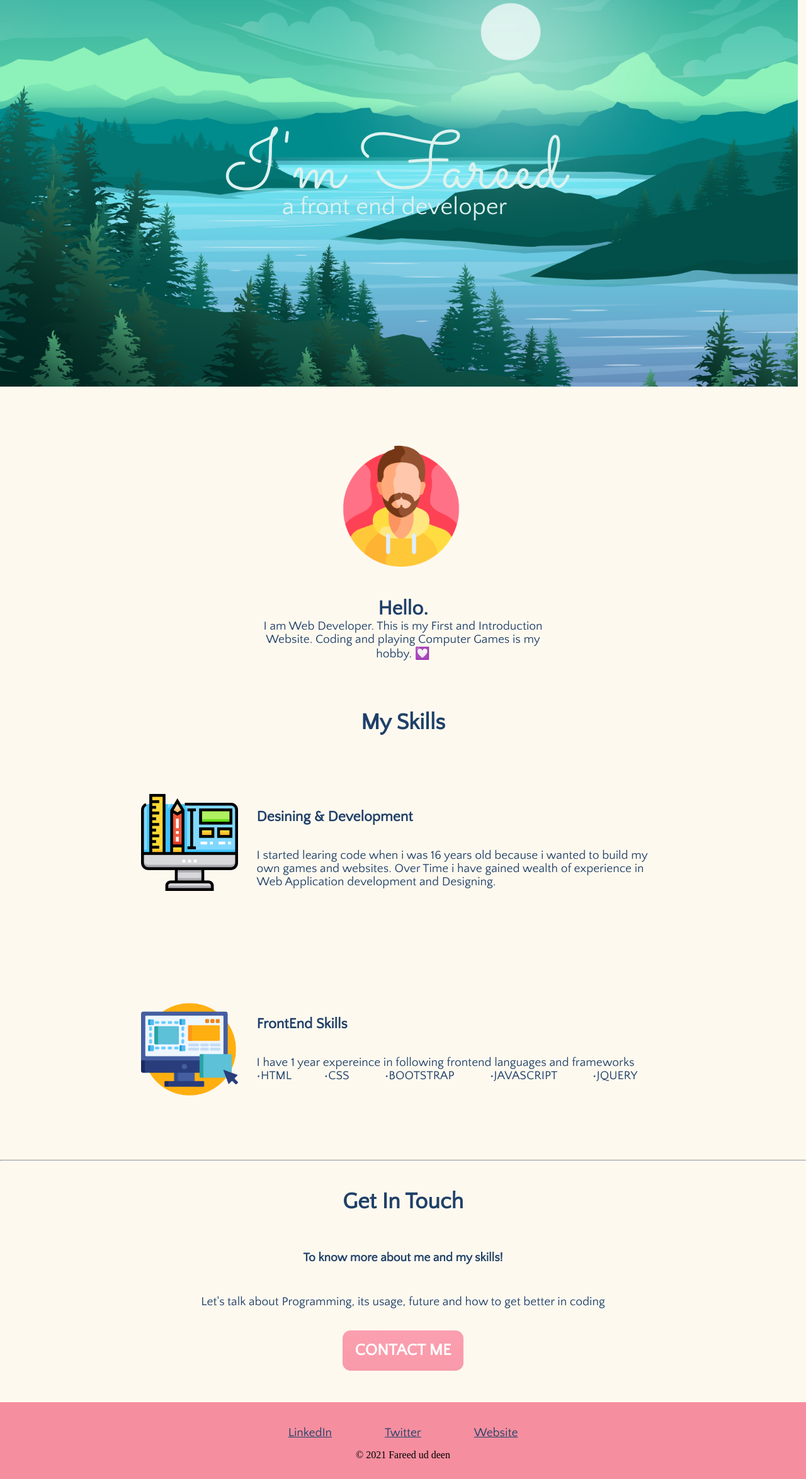
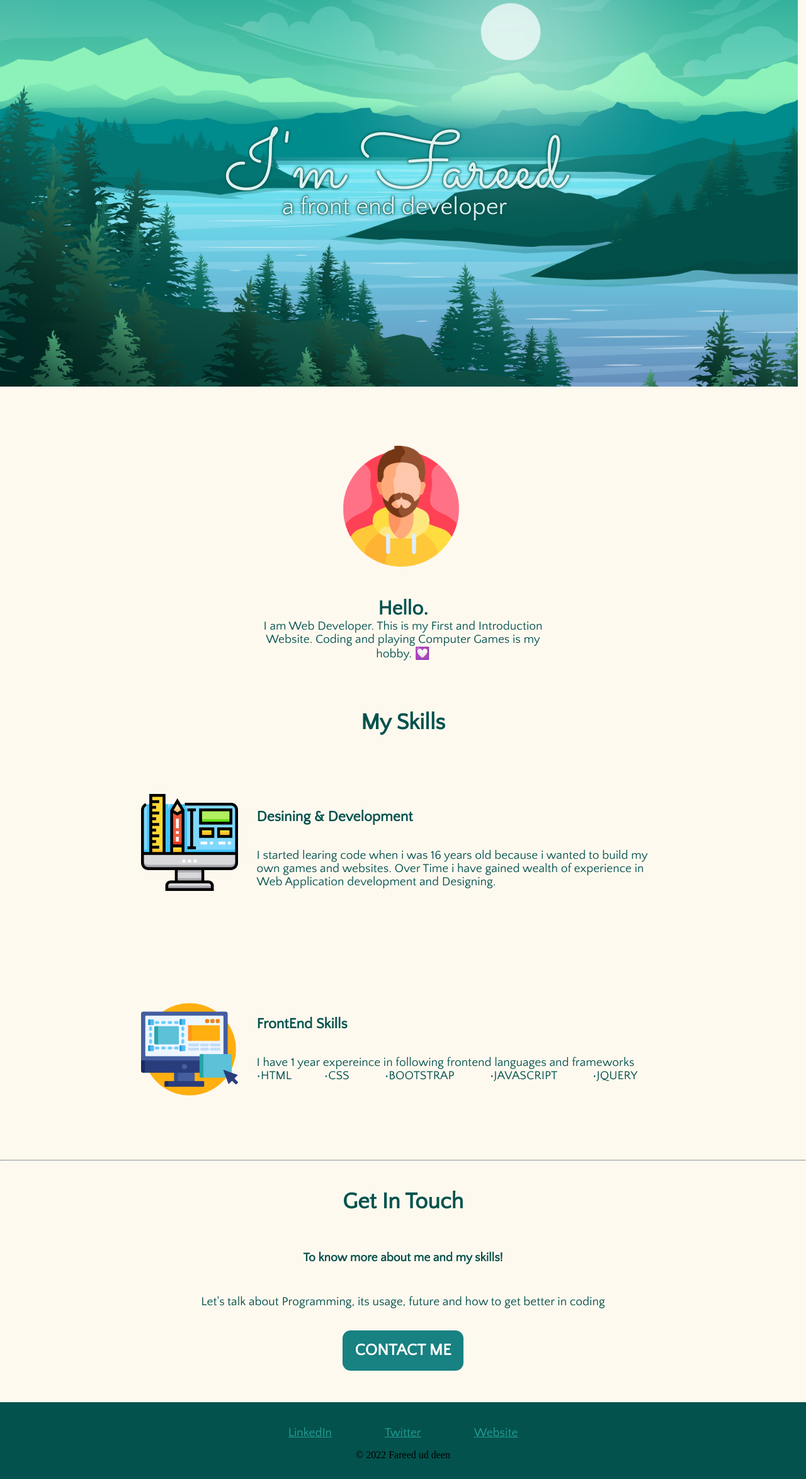
Before and after one commit to Meer-Dev/PROJECT-3-CSS, a plain HTML site: page index.html in a window 1280 px wide. Shown: the whole page at 63% size. Drawn offline with Linux system fonts and the light colour scheme; a web font is replaced by a local one.

Commit message:
first commit

```diff
--- a/css/style.css
+++ b/css/style.css
@@ -22,33 +22,44 @@ body,head{
 }
 #a{
     font-size: 10vw;
-    color: #dcf2ef;
-    text-shadow: cornsilk;
+    color: #ddf1ef;
+    text-shadow: 0 0 3px #024f49, 0 0 5px #024f49;
 
     font-family: 'Sacramento', cursive;
     position: absolute;
 
     top: 14vw;
     left: 28vw;
+}
+#b{
 
 
-
+    top: 24vw;
+    left: 35vw;
+    margin: auto;
+    color: #ddf1ef;
+    text-shadow: 0 0 3px #024f49, 0 0 5px #024f49;
+    font-size: 3vw;
+    font-family: 'Quattrocento Sans', sans-serif;
+    position: absolute;
 }
 .gg{
     text-align: center;
     font-size: 1.5vw;
     font-family: 'Quattrocento Sans', sans-serif;
     padding: 15px;
-    color: #1F4068;
+    color: #024f49;
     text-shadow: cornsilk;
 }
 .btn {
-    background: #FB9FAF;
-    background-image: -webkit-linear-gradient(top, #FB9FAF, #F99AAA);
-    background-image: -moz-linear-gradient(top, #FB9FAF, #F99AAA);
-    background-image: -ms-linear-gradient(top, #FB9FAF, #F99AAA);
-    background-image: -o-linear-gradient(top, #FB9FAF, #F99AAA);
-    background-image: -webkit-gradient(to bottom, #FB9FAF, #F99AAA);
+    background: #024f49;
+    background-image: -webkit-linear-gradient(top, #188181, #188181);
+    background-image: -webkit-linear-gradient(top, #188181, #188181);
+    background-image: -webkit-linear-gradient(top, #188181, #188181);
+    background-image: -moz-linear-gradient(top, #188181, #188181);
+    background-image: -ms-linear-gradient(top, #188181, #188181);
+    background-image: -o-linear-gradient(top, #188181, #188181);
+    background-image: -webkit-gradient(to bottom, #188181, #188181);
     -webkit-border-radius: 1vw;
     -moz-border-radius: 1vw;
     border-radius: 1vw;
@@ -70,11 +81,11 @@ body,head{
  .btn:hover {
     border: solid #FFFFFF 1px;
     background: #F58E9F;
-    background-image: -webkit-linear-gradient(top, #F58E9F, #F56B83);
-    background-image: -moz-linear-gradient(top, #F58E9F, #F56B83);
-    background-image: -ms-linear-gradient(top, #F58E9F, #F56B83);
-    background-image: -o-linear-gradient(top, #F58E9F, #F56B83);
-    background-image: -webkit-gradient(to bottom, #F58E9F, #F56B83);
+    background-image: -webkit-linear-gradient(top, #106c6c, #03524d);
+    background-image: -moz-linear-gradient(top, #106c6c, #03524d);
+    background-image: -ms-linear-gradient(top, #106c6c, #03524d);
+    background-image: -o-linear-gradient(top, #106c6c, #03524d);
+    background-image: -webkit-gradient(to bottom, #106c6c, #03524d);
     -webkit-border-radius: 20px;
     -moz-border-radius: 20px;
     border-radius: 20px;
@@ -85,7 +96,7 @@ body,head{
     font-size: 2.8vw;
     font-family: 'Quattrocento Sans', sans-serif;
     padding: 15px;
-    color: #1F4068;
+    color: #03524d;
     text-shadow: cornsilk;
 
 }
@@ -99,20 +110,20 @@ body,head{
     font-size: 1.5vw;
     font-family: 'Quattrocento Sans', sans-serif;
     padding: 15px;
-    color: #1F4068;
+    color: #03524d;
     text-shadow: cornsilk;
 }
 .myskills{
     font-size: 2.8vw;
     font-family: 'Quattrocento Sans', sans-serif;
     /* margin-bottom: 10%; */
-    color: #1F4068;
+    color: #03524d;
     text-shadow: cornsilk;
 
 }
 .h{
     padding-top: 45px;
-    color: #1F4068;
+    color: #03524d;
     text-shadow: cornsilk;
     margin-top: 10%;
 
@@ -122,8 +133,8 @@ body,head{
     font-family: 'Quattrocento Sans', sans-serif;
     text-align: left;
     /* margin-top: 10%; */
-    color: #1F4068;
-    text-shadow: cornsilk;
+    color: #03524d;
+    text-shadow: 03524d;
 
 }
 .p{
@@ -131,7 +142,7 @@ body,head{
     font-family: 'Quattrocento Sans', sans-serif;
     text-align: left;
     padding: 15px;
-    color: #1F4068;
+    color: #03524d;
     text-shadow: cornsilk;
     margin-bottom: 12%;
 
@@ -141,7 +152,7 @@ body,head{
     font-family: 'Quattrocento Sans', sans-serif;
     text-align: center;
     padding-top: 15px;
-    color: #1F4068;
+    color: #03524d;
     text-shadow: cornsilk;
     margin-bottom: 0;
     padding-bottom: 0;
@@ -153,7 +164,7 @@ body,head{
     font-family: 'Quattrocento Sans', sans-serif;
     text-align: center;
     padding-bottom: 50px;
-    color: #1F4068;
+    color: #03524d;
     text-shadow: cornsilk;
     margin: auto;
 }
@@ -197,17 +208,7 @@ padding-top: 5%;
 /* margin-bottom: 100px; */
 }
 
-#b{
 
-
-    top: 24vw;
-    left: 35vw;
-    margin: auto;
-    color: #dcf2ef;
-    font-size: 3vw;
-    font-family: 'Quattrocento Sans', sans-serif;
-    position: absolute;
-}
 img{
     height: 48vw;
 }
@@ -230,13 +231,13 @@ img{
 
 }
 .bottom-container{
-    background-color: #F58E9F;
+    background-color: #03524d;
     padding-top: 3%;
     padding-bottom: 1%;
 
 }
 .footer-link{
-    color: #1F4068;
+    color: #24a098;
     margin-right: 40px;
     margin-left: 40px;
     font-size: 1.5vw;
--- a/index.html
+++ b/index.html
@@ -31,12 +31,12 @@ a front end developer
 </div>
 
 <div id="c">
-  <img src="bbb.jpg" alt="none" width="100%" height="100%">
+  <img src="images/bbb.jpg" alt="none" width="100%" height="100%">
 </div>
 
 <div class="middle-container">
     <div class="profile">
-      <img class="img1" src="image.png" alt="">
+      <img class="img1" src="images/image.png" alt="">
       <h2 class="hh">Hello.</h2>
       <p class="pp">I am Web Developer. This is my First and Introduction Website. Coding and playing Computer Games is my hobby. 💟   </p>
      </div>
@@ -44,12 +44,12 @@ a front end developer
     <div class="skills">
       <h2 class="myskills">My Skills</h2>
       <div class="skill-row">
-        <img class="design" src="design.png" alt="">
+        <img class="design" src="images/design.png" alt="">
         <h3 class="f">Desining & Development</h3>
         <p class="p">I started learing code when i was 16 years old because i wanted to build my own games and websites. Over Time i have gained wealth of experience in Web Application development and Designing.</p>
       </div>
       <div class="skill-row">
-        <img class="frontend" src="frontend.png" alt="">
+        <img class="frontend" src="images/frontend.png" alt="">
         <h3 class="f">FrontEnd Skills</h3>
         <p class="p"> I have 1 year expereince in following frontend languages and frameworks <br>
         •HTML&nbsp;&nbsp;&nbsp;&nbsp;&nbsp;&nbsp;&nbsp;&nbsp;&nbsp;&nbsp; •CSS &nbsp;&nbsp;&nbsp;&nbsp;&nbsp;&nbsp;&nbsp;&nbsp;&nbsp;&nbsp;    •BOOTSTRAP &nbsp;&nbsp;&nbsp;&nbsp;&nbsp;&nbsp;&nbsp;&nbsp;&nbsp;&nbsp;    •JAVASCRIPT  &nbsp;&nbsp;&nbsp;&nbsp;&nbsp;&nbsp;&nbsp;&nbsp;&nbsp;&nbsp;   •JQUERY </p>
@@ -68,7 +68,7 @@ a front end developer
     <a class="footer-link" href="https://www.linkedin.com/">LinkedIn</a>
     <a class="footer-link" href="https://twitter.com/">Twitter</a>
     <a class="footer-link" href="https://www.appbrewery.co/">Website</a>
-    <p class="cc">© 2021 Fareed ud deen</p>
+    <p class="cc">© 2022 Fareed ud deen</p>
   </div>
 
 </body>
```
Also changed, not shown: images/bbb.jpg (renamed from bbb.jpg), images/design.png (renamed from design.png), images/frontend.png (renamed from frontend.png), images/image.png (renamed from image.png), images/scene.jpg (renamed from scene.jpg), images/skills.png (renamed from skills.png).
